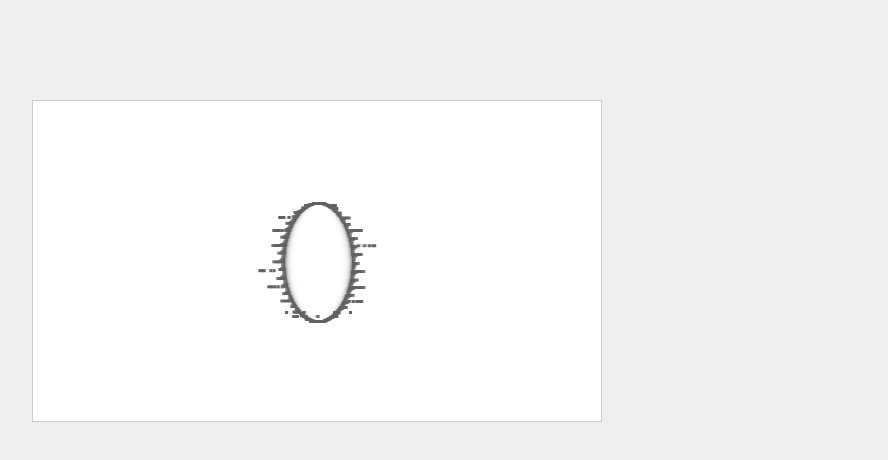
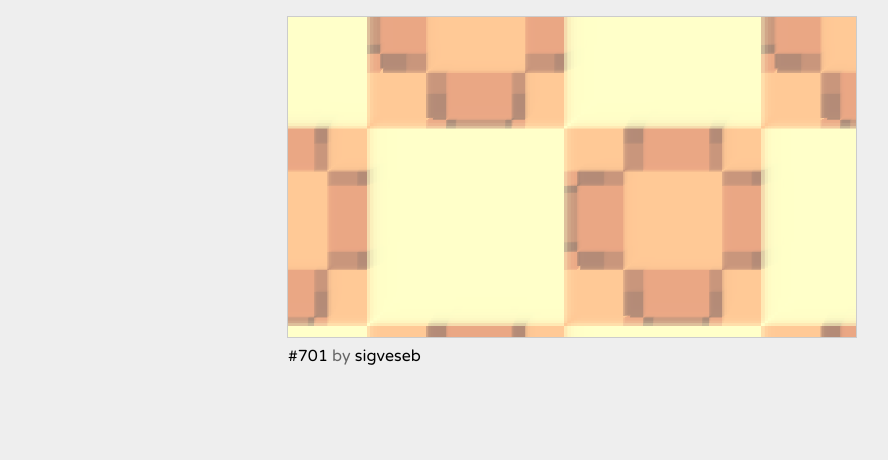
Before and after one commit to atesgoral/dweet-player, a website: page src/static/index.html in a window 1280 px wide. Shown: the whole page, without its empty margins (68-956 px from the left). Drawn offline with nearby package versions, Linux system fonts and the light colour scheme; animation ran at ten frames a second.

Commit message:
Add status text. Dweet objects.

```diff
--- a/src/static/index.html
+++ b/src/static/index.html
@@ -3,6 +3,7 @@
 <head>
   <meta charset="UTF-8">
   <title>Dweet Player</title>
+  <link href="https://fonts.googleapis.com/css?family=Varela+Round" rel="stylesheet">
   <link rel="stylesheet" href="style.css">
   <script
     src="https://code.jquery.com/jquery-3.2.1.min.js"
@@ -13,6 +14,10 @@
   <div id="container">
     <canvas id="c"></canvas>
   </div>
+  <div id="status">Loading&hellip;</div>
   <script src="runtime.js"></script>
+  <script type="text/html" id="dweet-info-tpl">
+    <a href="https://www.dwitter.net/d/${id}">#${id}</a> by <a href="https://www.dwitter.net/u/${user}">${user}</a>
+  </script>
 </body>
 </html>
--- a/src/static/runtime.js
+++ b/src/static/runtime.js
@@ -1,5 +1,6 @@
-function getRenderer() {
-  var $ = undefined;
+function createRuntime() {
+  var $ = undefined; // Hide jQuery
+  console.log(arguments[0].src);
 
   var c = document.createElement('canvas');
 
@@ -19,9 +20,9 @@ function getRenderer() {
   var time = 0;
   var frame = 0;
 
-  eval(`var u = ${arguments[0]}`);
+  eval(`var u = function u(t) {\n${arguments[0].src}\n}`);
 
-  return {
+  return Object.assign(arguments[0], {
     canvas: c,
     setFrame: function (f) {
       frame = f;
@@ -34,15 +35,17 @@ function getRenderer() {
     render: function () {
       u(time);
     }
-  };
+  });
 }
 
 const renderProgress = function u(t) {
+  '--marker--';
   x.beginPath();
   x.arc(c.width / 2, c.height / 2, c.height / 3, 0, 2 * Math.PI * -t, true);
   x.lineCap = 'round';
   x.lineWidth = c.height / 20;
   x.stroke();
+  '--marker--';
 }
 
 const progressFrameAdvancer = {
@@ -116,7 +119,7 @@ const fadeBlender = {
 };
 
 $(function () {
-  let renderer = getRenderer(renderProgress.toString());
+  let renderer = createRuntime({ src: renderProgress.toString().split("'--marker--';")[1] });
   let frameAdvancer = progressFrameAdvancer;
   let blender = overwriteBlender;
 
@@ -149,14 +152,22 @@ $(function () {
     }
   }
 
+  function setStatus(tpl, params) {
+    $('#status').html(tpl.replace(/\$\{(.+?)\}/g, (s, name) => params[name]));
+  }
+
+  function setDweetInfo(id, user) {
+    setStatus($('#dweet-info-tpl').html(), { id, user });
+  }
+
   render();
 
   let dweetRenderers = [];
   let pending = 0;
 
-  function progress(renderer) {
+  function progress() {
     progressFrameAdvancer.updateProgress(--pending, fetches.length);
-    return renderer;
+    return arguments[0];
   }
 
   // let topDweetIds = [ 701, 888, 1231, 739, 933, 676, 855, 683, 1829, 697, 433, 135 ];
@@ -166,25 +177,25 @@ $(function () {
   //   .slice(0, 3)
   //   .map(function (id, idx) {
   //     return $.ajax(`/api/dweets/${id}`, { dataType: 'text' })
-  //       .then(getRenderer)
+  //       .then(createRuntime)
   //       .then(progress);
   //   });
 
   const hardCodedDweets = [
-    'c.width=1920;for(i=0;i<300;i++)for(j=0;j<6;j++){x.fillRect(960+200*C(i)*S(T(t\/1.1)+j\/i),540+200*S(i),10,10)}',
-    // '(F=Z=>{for(x.fillStyle=R(W=1\/Z*4e3,W\/2,W\/4),i=Z*Z*2;n=i%Z,m=i\/Z|0,i--;n%2^m%2&&x.fillRect((n-t%2-1)*W,(S(t)+m-1)*W,W,W));Z&&F(Z-6)})(36)\/\/rm',
-    'c.width^=0;for(i=9;i<2e3;i+=2)s=3\/(9.1-(t+i\/99)%9),x.beginPath(),j=i*7+S(i*4+t+S(t)),x.lineWidth=s*s,x.arc(960,540,s*49,j,j+.6),x.stroke()',
-    'c.width=900;\u534A=450;for(i=0.0;i<360;i+=1){x.lineTo(\u534A+C(i*t\/10)*i,\u534A*9\/16+S(i*t\/10)*i)};x.stroke();',
-    'for(d=2e3;d--;x.fillRect(960+d*C(a),540+d*S(a),24,24))a=Math.random()*6.3,x.fillStyle=R(e=255*C(t-1e3\/d*S(t-a-C(a*99\/d))),99*S(a-e\/d),6e4\/d)'
+    { id: 701, user: 'sigveseb', src: '(F=Z=>{for(x.fillStyle=R(W=1/Z*4e3,W/2,W/4),i=Z*Z*2;n=i%Z,m=i/Z|0,i--;n%2^m%2&&x.fillRect((n-t%2-1)*W,(S(t)+m-1)*W,W,W));Z&&F(Z-6)})(36)//rm' },
+    { id: 888, user: 'jczimm', src: 'c.width=1920;for(i=0;i<300;i++)for(j=0;j<6;j++){x.fillRect(960+200*C(i)*S(T(t\/1.1)+j\/i),540+200*S(i),10,10)}' },
+    { id: 1231, user: 'iverjo', src: 'c.width^=0;for(i=9;i<2e3;i+=2)s=3\/(9.1-(t+i\/99)%9),x.beginPath(),j=i*7+S(i*4+t+S(t)),x.lineWidth=s*s,x.arc(960,540,s*49,j,j+.6),x.stroke()' },
+    { id: 739, user: 'donbright', src: 'c.width=900;\u534A=450;for(i=0.0;i<360;i+=1){x.lineTo(\u534A+C(i*t\/10)*i,\u534A*9\/16+S(i*t\/10)*i)};x.stroke();' },
+    { id: 933, user: 'p01', src: 'for(d=2e3;d--;x.fillRect(960+d*C(a),540+d*S(a),24,24))a=Math.random()*6.3,x.fillStyle=R(e=255*C(t-1e3\/d*S(t-a-C(a*99\/d))),99*S(a-e\/d),6e4\/d)' }
   ];
 
-  const fetches = hardCodedDweets.map(function (u_src, i) {
+  const fetches = hardCodedDweets.map(function (dweet, i) {
     return new Promise(function (resolve) {
       setTimeout(function () {
-        resolve(`function u(t){${u_src}}`);
+        resolve(dweet);
       }, 100 * i);
     })
-    .then(getRenderer)
+    .then(createRuntime)
     .then(progress);
   });
 
@@ -199,12 +210,14 @@ $(function () {
 
         frameAdvancer = monotonousFrameAdvancer;
         renderer = dweetRenderers[dweetIdx];
+        setDweetInfo(renderer.id, renderer.user);
         blender = fadeOutToWhiteBlender.reset();
 
         setInterval(function () {
           dweetIdx = (dweetIdx + 1) % dweetRenderers.length;
           frameAdvancer = sineFrameAdvancer;
           renderer = dweetRenderers[dweetIdx];
+          setDweetInfo(renderer.id, renderer.user);
           // blender = fadeBlender.reset();
           blender = overwriteBlender;
         }, 5000);
--- a/src/static/style.css
+++ b/src/static/style.css
@@ -1,16 +1,35 @@
 body {
   background: #eee;
   margin: 0;
-  padding: 100px;
+  padding: 0;
+  font-family: 'Varela Round', sans-serif;
+  font-size: 100%;
+  color: #666;
+}
+
+a {
+  text-decoration: none;
+  color: #000;
+}
+
+a:hover {
+  text-decoration: underline;
 }
 
 #container {
-  display: inline-block;
   width: 568px;
+  margin: 0 auto;
   height: 319.5px;
   border: 1px solid #ccc;
   overflow: hidden;
   background: white;
+  margin-top: 1rem;
+}
+
+#status {
+  width: 568px;
+  margin: 0 auto;
+  margin-top: 0.5rem;
 }
 
 #c {
```
